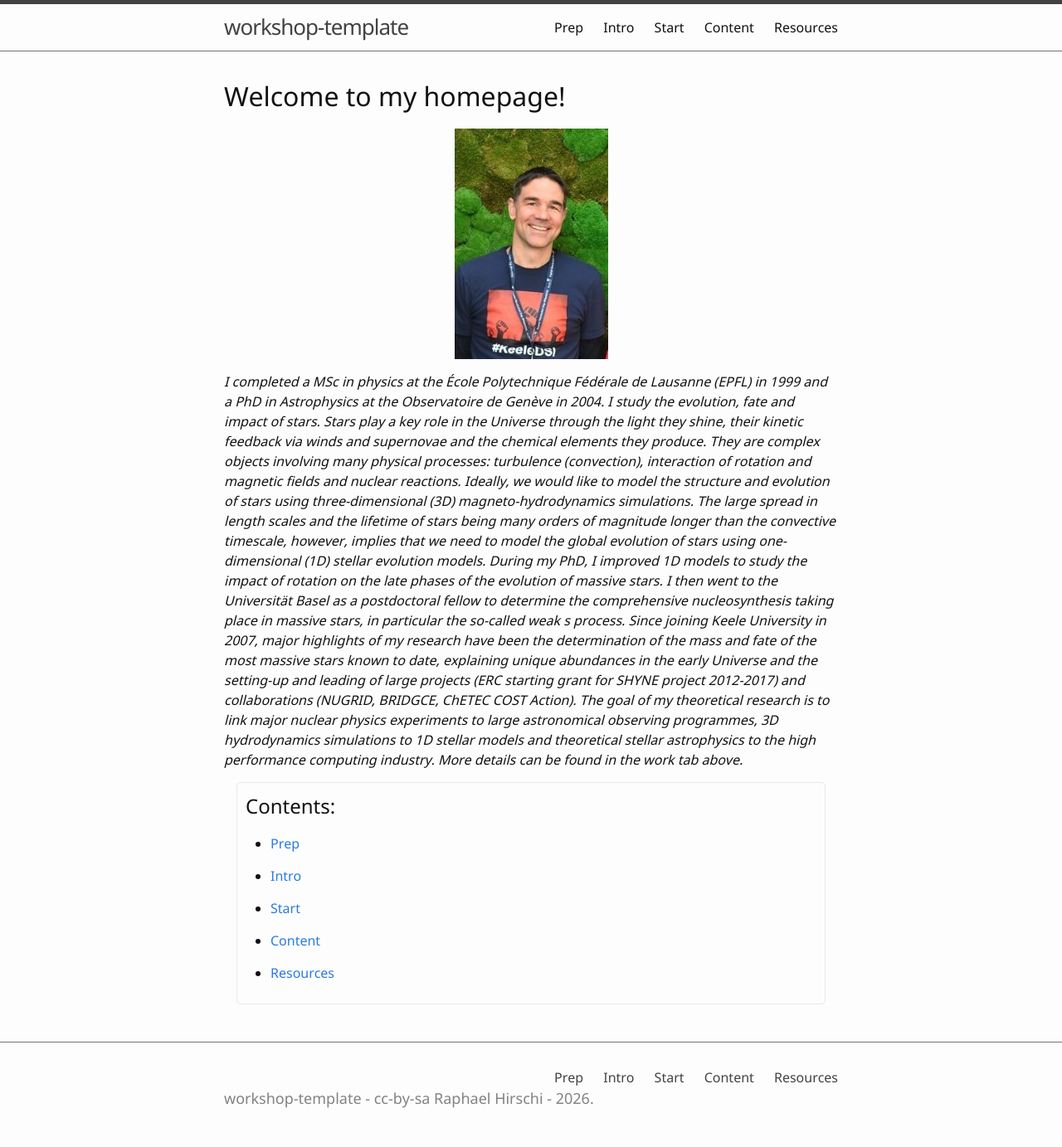
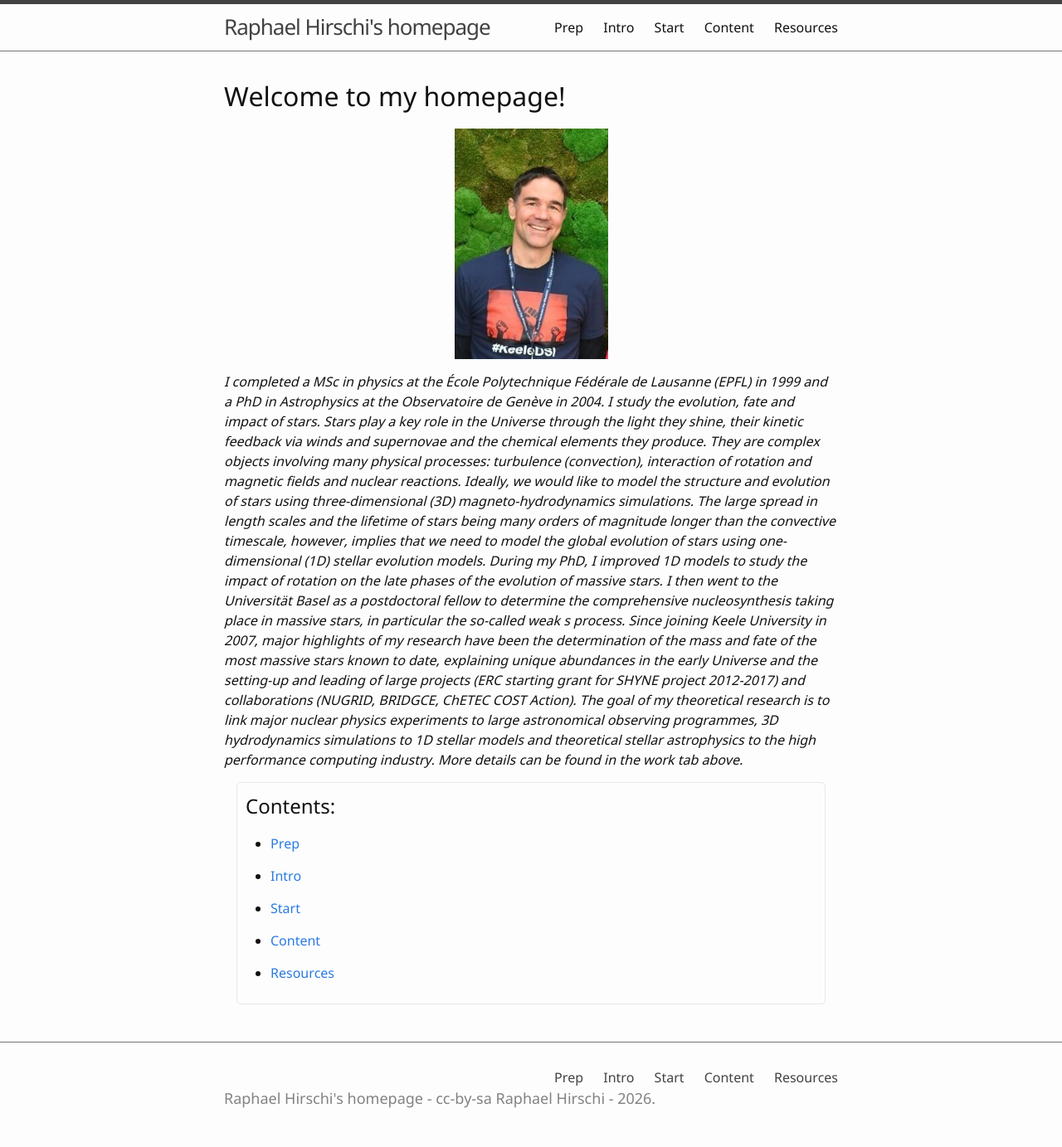
Before and after one commit to raphael-hirschi/raphael-hirschi.github.io, a Jekyll site: the page built from index.md, in a window 1280 px wide. Shown: the whole page at 83% size. Built offline with Jekyll 4.4.1, drawn with Linux system fonts in a browser that asks for light colours.

Commit message:
Update site title in configuration file

```diff
--- a/_config.yml
+++ b/_config.yml
@@ -8,7 +8,7 @@
 
 # Site settings
 # title appears in the header
-title: workshop-template
+title: Raphael Hirschi's homepage
 # description and keywords for meta tags
 description: "Welcome to my homepage"
 keywords: "Raphael Hirschi massive rotating stars supernova black holes renewable energy"
```
